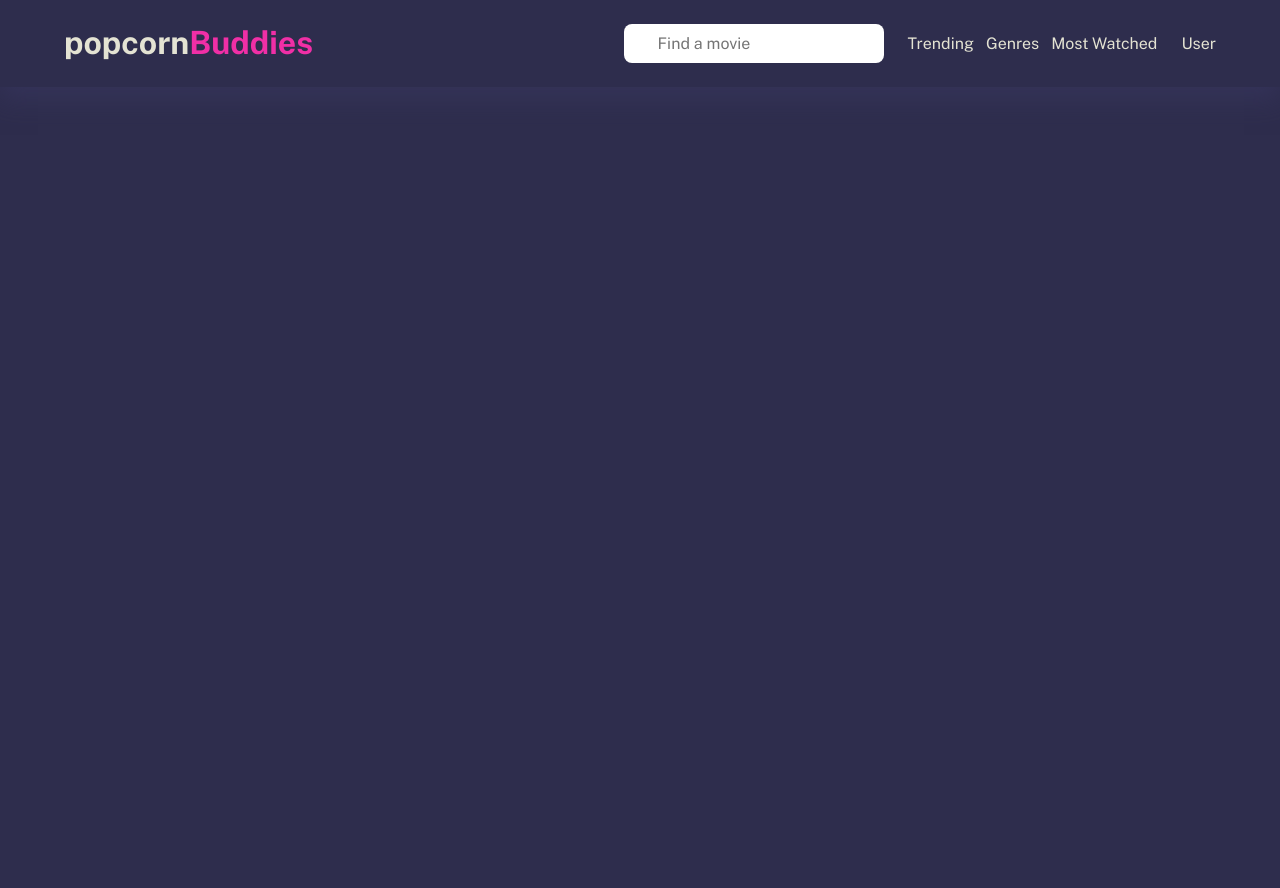
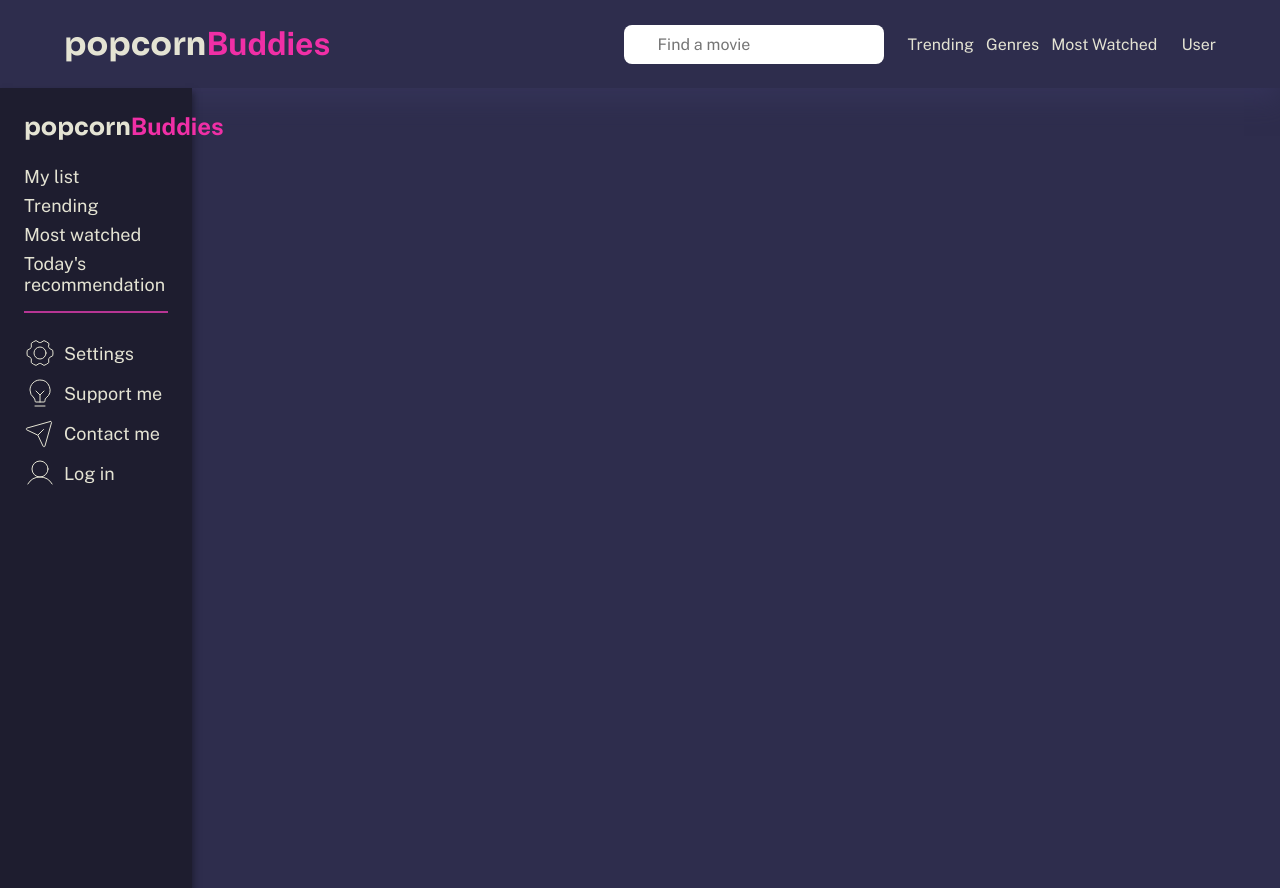
Before and after one commit to gabrielcaamargo/popcornBuddies, a React (Vite) app: page / in a window 1280 px wide. Before the commit the page ends 800 px from the top, so only its background shows below. Built offline with nearby package versions, Linux system fonts and the light colour scheme.

Commit message:
📦 chore: created sidebar first concept

```diff
--- a/index.html
+++ b/index.html
@@ -4,7 +4,7 @@
     <meta charset="UTF-8" />
     <link rel="preconnect" href="https://fonts.googleapis.com">
     <link rel="preconnect" href="https://fonts.gstatic.com" crossorigin>
-    <link href="https://fonts.googleapis.com/css2?family=Lexend+Deca:wght@400;700&family=Public+Sans:wght@400;700&display=swap" rel="stylesheet">
+    <link href="https://fonts.googleapis.com/css2?family=Public+Sans:wght@400;700&family=Sora:wght@400;700&display=swap" rel="stylesheet">
     <meta name="viewport" content="width=device-width, initial-scale=1.0" />
     <title>popcornBuddies</title>
   </head>
--- a/package.json
+++ b/package.json
@@ -14,6 +14,7 @@
     "@emotion/styled": "^11.10.5",
     "@types/styled-components": "^5.1.26",
     "framer-motion": "^7.6.4",
+    "phosphor-react": "^1.4.1",
     "react": "^18.2.0",
     "react-dom": "^18.2.0",
     "react-router-dom": "^6.4.3",
--- a/src/assets/styles/GlobalStyles.ts
+++ b/src/assets/styles/GlobalStyles.ts
@@ -21,4 +21,12 @@ export default createGlobalStyle`
   input {
     font-size: 16px;
   }
+
+  ul {
+      display: flex;
+      gap: 12px;
+      li {
+        list-style: none;
+      }
+    }
 `;
--- a/src/assets/styles/themes/globalTheme.ts
+++ b/src/assets/styles/themes/globalTheme.ts
@@ -1,6 +1,7 @@
 export default {
 	colors: {
 		background: "#2E2D4D",
+		alternativeBackground: "#1E1D2F",
 		textColor: "#E4E3D3",
 
 		green: {
--- a/src/components/Header/index.tsx
+++ b/src/components/Header/index.tsx
@@ -1,11 +1,12 @@
+import { Title } from "../common/Title";
 import { Container } from "./styles";
 
 export default function Header() {
 	return (
 		<Container>
-			<h1>popcorn
+			<Title>popcorn
 				<span>Buddies</span>
-			</h1>
+			</Title>
 
 			<div>
 				<input type="text" placeholder="Find a movie" />
--- a/src/components/Header/styles.ts
+++ b/src/components/Header/styles.ts
@@ -6,22 +6,10 @@ export const Container = styled.header`
   padding: 24px 64px;
   box-shadow: 0px 12px 24px rgba(57, 55, 96, 0.6);
 
-  & span {
-    color: ${({theme}) => theme.colors.pink.main}
-  }
-
   & div {
     display: flex;
     align-items: center;
     gap: 24px;
-
-    & ul {
-      display: flex;
-      gap: 12px;
-      li {
-        list-style: none;
-      }
-    }
 
     input {
       border: 2px solid transparent;
--- /dev/null
+++ b/src/components/Sidebar/index.tsx
@@ -0,0 +1,45 @@
+import { Title } from "../common/Title";
+import { Aside, Container, UserLinks } from "./styles";
+
+import { GearSix, LightbulbFilament, PaperPlaneTilt, User } from "phosphor-react";
+
+export default function Sidebar() {
+	return (
+		<Aside>
+			<Title>popcorn<span>Buddies</span></Title>
+
+			<Container>
+				<UserLinks>
+					<li>My list</li>
+					<li>Trending</li>
+					<li>Most watched</li>
+					<li>Today's recommendation</li>
+				</UserLinks>
+
+				<span className="divider"></span>
+
+				<UserLinks>
+					<li>
+						<GearSix size={32} weight="thin" />
+						Settings
+					</li>
+
+					<li>
+						<LightbulbFilament size={32} weight="thin" />
+						Support me
+					</li>
+
+					<li>
+						<PaperPlaneTilt size={32} weight="thin" />
+						Contact me
+					</li>
+
+					<li>
+						<User size={32} weight="thin" />
+						Log in
+					</li>
+				</UserLinks>
+			</Container>
+		</Aside>
+	);
+}
--- /dev/null
+++ b/src/components/Sidebar/styles.ts
@@ -0,0 +1,35 @@
+import styled from "styled-components";
+
+export const Aside = styled.aside`
+  padding: 24px;
+  background-color: ${({theme}) => theme.colors.alternativeBackground};
+  height: 100vh;
+  box-shadow: 2px 4px 6px rgba(22, 21, 35, 0.6);
+`;
+
+export const Container = styled.div`
+
+`;
+
+export const UserLinks = styled.ul`
+    flex-direction: column;
+    gap: 8px;
+    margin-top: 24px;
+
+    li {
+      font-size: 18px;
+      display: flex;
+      align-items: center;
+      gap: 8px;
+    }
+
+    &:first-of-type {
+      &::after {
+        content: '';
+        height: 2px;
+        width: 100%;
+        background-color: ${({theme}) => theme.colors.pink.dark};
+        margin-top: 8px;
+      }
+    }
+`;
--- /dev/null
+++ b/src/components/common/Title.ts
@@ -0,0 +1,9 @@
+import styled from "styled-components";
+
+export const Title = styled.h1`
+  font-family: 'Sora', sans-serif;
+
+  & span {
+    color: ${({theme}) => theme.colors.pink.main};
+  }
+`;
--- a/src/pages/Home/index.tsx
+++ b/src/pages/Home/index.tsx
@@ -1,5 +1,15 @@
 import Header from "../../components/Header";
+import Sidebar from "../../components/Sidebar";
+import { Wrapper } from "./styles";
 
 export default function Home() {
-	return <Header />;
+	return (
+		<>
+			<Header />
+
+			<Wrapper>
+				<Sidebar />
+			</Wrapper>
+		</>
+	);
 }
--- /dev/null
+++ b/src/pages/Home/styles.ts
@@ -0,0 +1,6 @@
+import styled from "styled-components";
+
+export const Wrapper = styled.div`
+  display: grid;
+  grid-template-columns: 15% 85%;
+`;
```
Also changed, not shown: .eslintrc.json, 1 other file (tests, documents, lock files or other folders).
